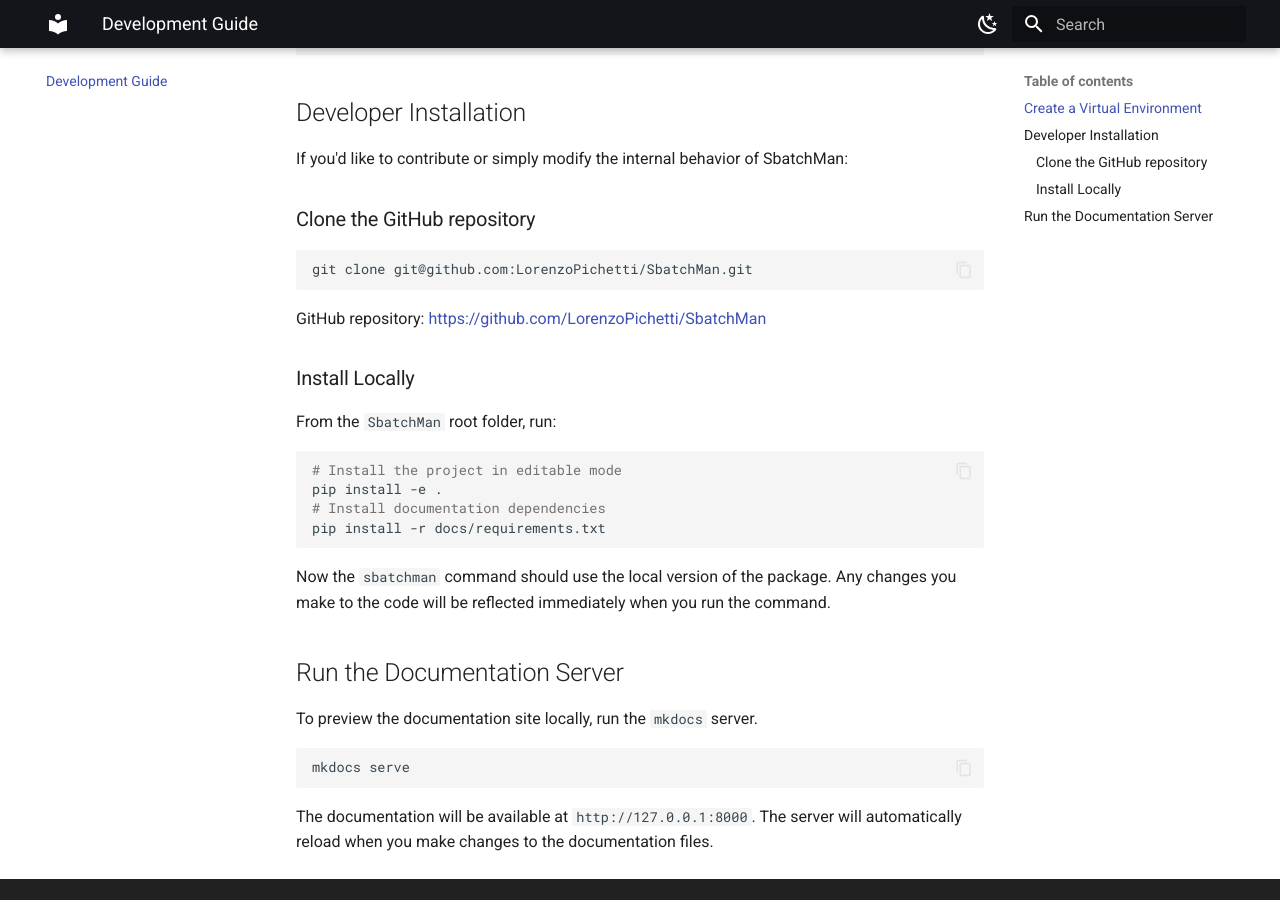
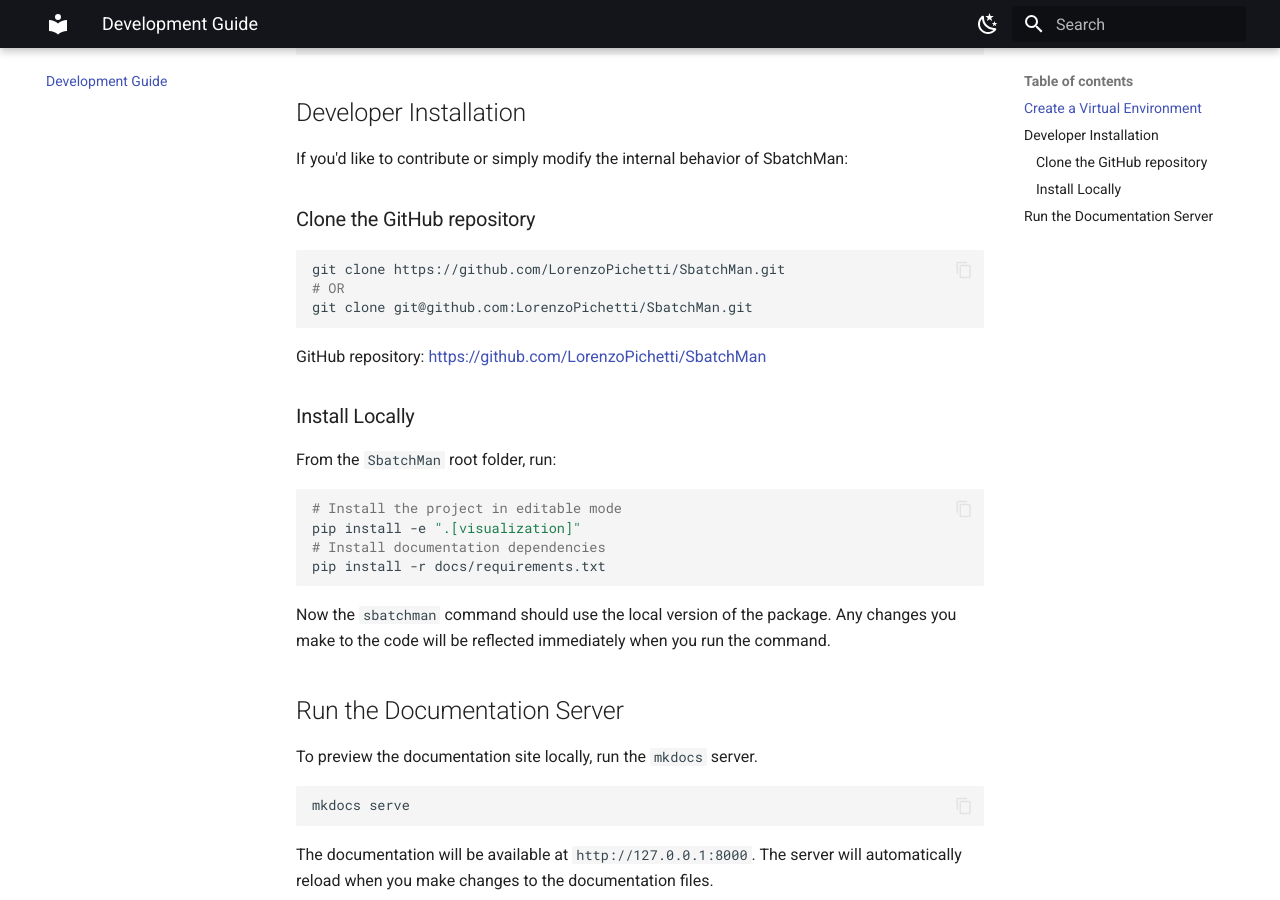
Before and after one commit to LorenzoPichetti/SbatchMan, an MkDocs documentation site: the page built from docs/development.md, in a window 1280 px wide and 900 px high, scrolled down 479 px. Built offline with MkDocs 1.6.1 and Material for MkDocs 9.7.7, drawn with Linux system fonts in a browser that asks for light colours.

Commit message:
small fixes

````diff
--- a/docs/development.md
+++ b/docs/development.md
@@ -21,6 +21,8 @@
 ### Clone the GitHub repository
 
 ```bash
+git clone https://github.com/LorenzoPichetti/SbatchMan.git
+# OR
 git clone git@github.com:LorenzoPichetti/SbatchMan.git
 ```
 
@@ -32,7 +34,7 @@
 
 ```bash
 # Install the project in editable mode
-pip install -e .
+pip install -e ".[visualization]"
 # Install documentation dependencies
 pip install -r docs/requirements.txt
 ```
--- a/src/sbatchman/visualize/webapp.html
+++ b/src/sbatchman/visualize/webapp.html
@@ -3,7 +3,7 @@
 <head>
 <meta charset="UTF-8">
 <meta name="viewport" content="width=device-width, initial-scale=1.0">
-<title>HPC Benchmark Plot Builder</title>
+<title>Plot Builder</title>
 <script src="https://cdn.jsdelivr.net/npm/plotly.js-dist@2.32.0/plotly.min.js"></script>
 <link href="https://fonts.googleapis.com/css2?family=JetBrains+Mono:wght@400;500;600&family=Inter:wght@400;500;600&display=swap" rel="stylesheet">
 <style>
````
